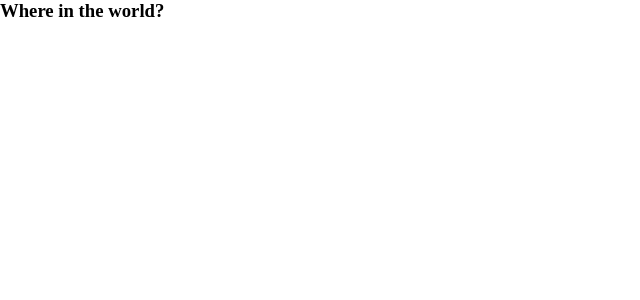
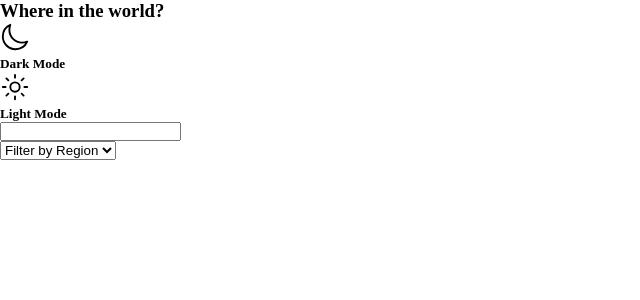
Before and after one commit to mfcastilho/restCountryAPI, a React (Vite) app: page / in a window 1280 px wide. Shown: the top 300 px of the page, without its empty margins (0-640 px from the left). Built offline with nearby package versions, Linux system fonts and the light colour scheme.

Commit message:
header structure and home top part finalized

```diff
--- a/src/components/header/Header.css
+++ b/src/components/header/Header.css
@@ -2,5 +2,5 @@
 
 
 .dark-mode-img, .light-mode-img{
-
+     width: 30px;
 }
--- a/src/components/header/Header.jsx
+++ b/src/components/header/Header.jsx
@@ -11,13 +11,13 @@ function Header(){
             <div className="header-right-part">
 
                <div className="dark-mode-box">
-                    {/* <img  src="../public/moon.svg" alt="" className="dark-mode-img" /> */}
-                    <h5 className="dark-mode title"></h5>
+                    <img  src="../public/moon-outline.svg" alt="" className="dark-mode-img" />
+                    <h5 className="dark-mode title">Dark Mode</h5>
                </div>
 
                <div className="light-mode-box active">
-                    {/* <img  src="../public/sunny-outline.svg" alt="" className="light-mode-img" /> */}
-                    <h5 className="light-mode title"></h5>
+                    <img  src="../public/sunny-outline.svg" alt="" className="light-mode-img" />
+                    <h5 className="light-mode title">Light Mode</h5>
                </div>
 
             </div>
--- a/src/pages/Home.jsx
+++ b/src/pages/Home.jsx
@@ -7,6 +7,20 @@ function Home(){
      return(
         <div className="home-container">
 
+           <div className="home-top-part-box">
+            <form action="" className="search-country-form">
+                <input type="text" className="search-country-input" />
+            </form>
+
+            <select name="region" id="" className="region-select-list">
+                <option value="">Filter by Region</option>
+                <option value="Africa">África</option>
+                <option value="America">América</option>
+                <option value="Asia">Ásia</option>
+                <option value="Europa">Europa</option>
+                <option value="Oceania">Oceania</option>
+            </select>
+           </div>
         </div>
     )
 }
```
Also changed, not shown: public/moon-outline.svg (renamed from src/components/header/moon-outline.svg), src/components/card/Card.css (added), src/components/card/Card.jsx (added).
